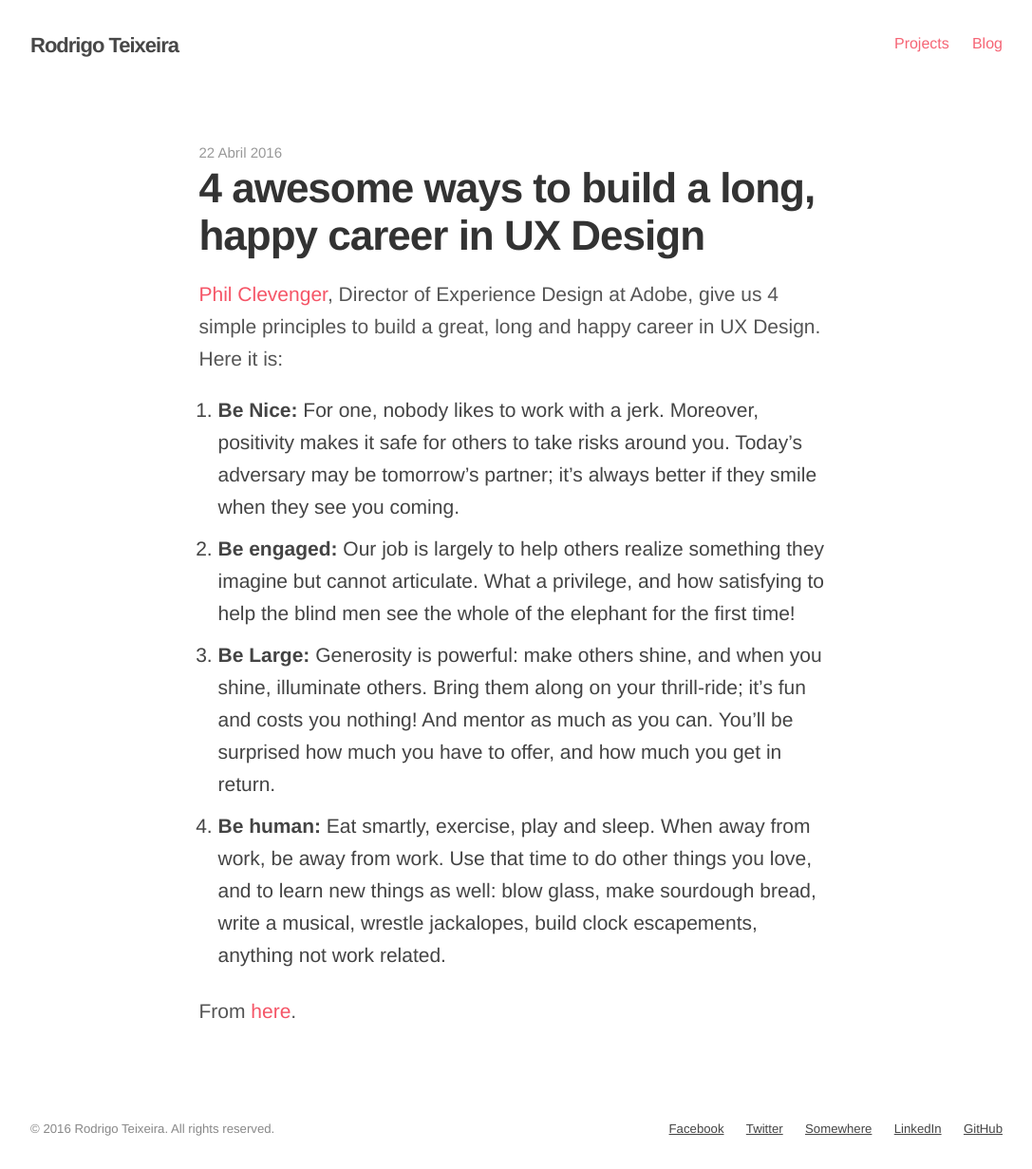
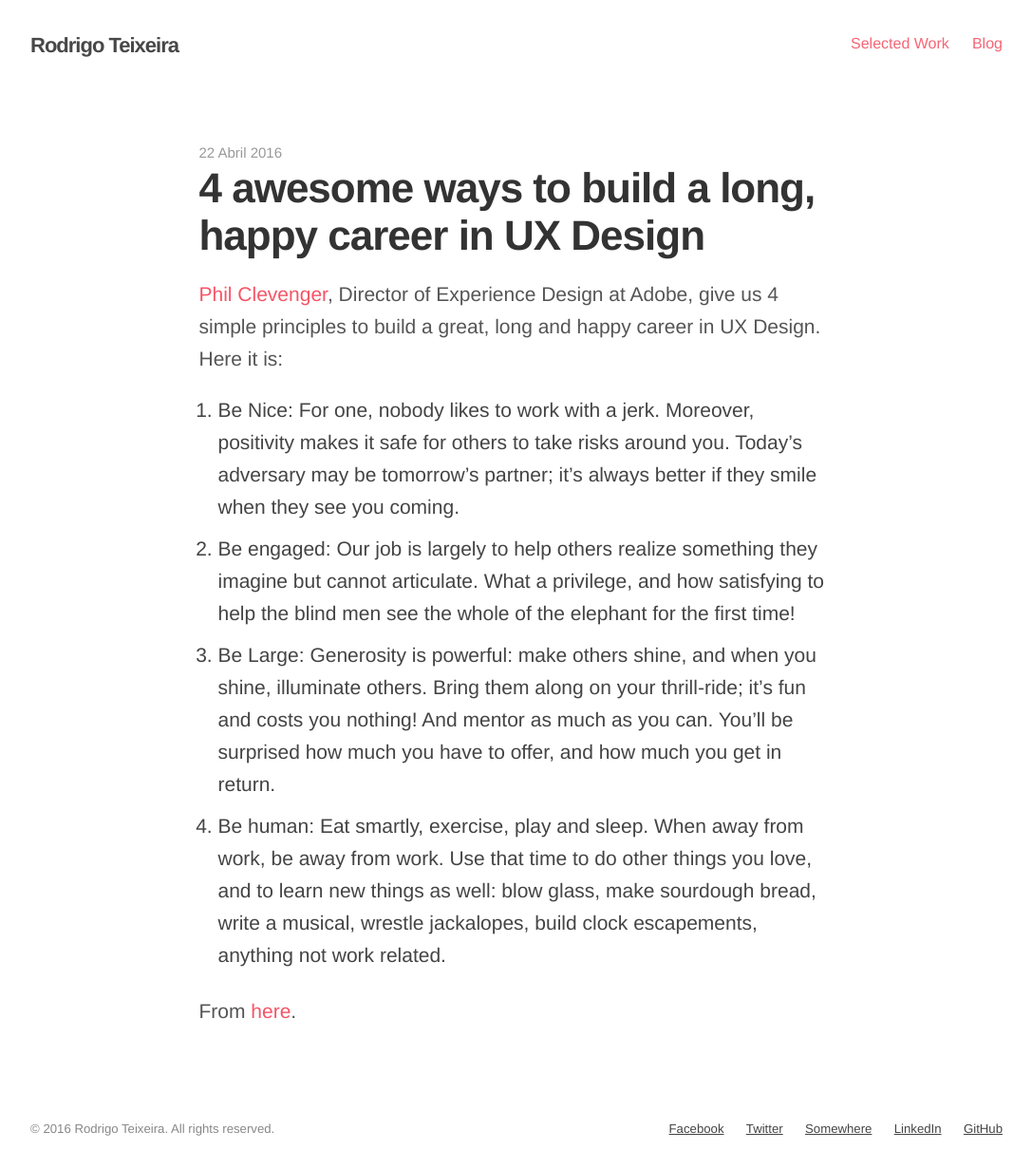
Before and after one commit to drigoteixeira/drigoteixeira.github.io, a Jekyll site: the page built from _posts/2016-04-22-4-awesome-ways-build-long-happy-career-ux-design.md, in a window 1280 px wide and 1231 px high. Shown: the whole window at 95% size, without its empty margins (96-1183 px from the left). Built offline with Jekyll 4.4.1, drawn with Linux system fonts in a browser that asks for light colours; nearby versions of some CDN libraries; comment, search, counter and statistics services are not loaded.

Commit message:
Update header and paragraph style

```diff
--- a/_includes/header.html
+++ b/_includes/header.html
@@ -8,7 +8,7 @@
 			<div class="eight columns">
 				<nav>
 					<ul class="menu right">
-						<li><a href="/selectedwork/">Projects</a></li>
+						<li><a href="/selectedwork/">Selected Work</a></li>
 						<li><a href="/blog/">Blog</a></li>
 					</ul>
 				</nav>
--- a/style.scss
+++ b/style.scss
@@ -768,6 +768,7 @@ ul li, ol li {
   line-height: 34px;
   list-style-position: outside;
   margin-left: 20px;
+  font-weight: 300;
 }
 
 ul li {
```
